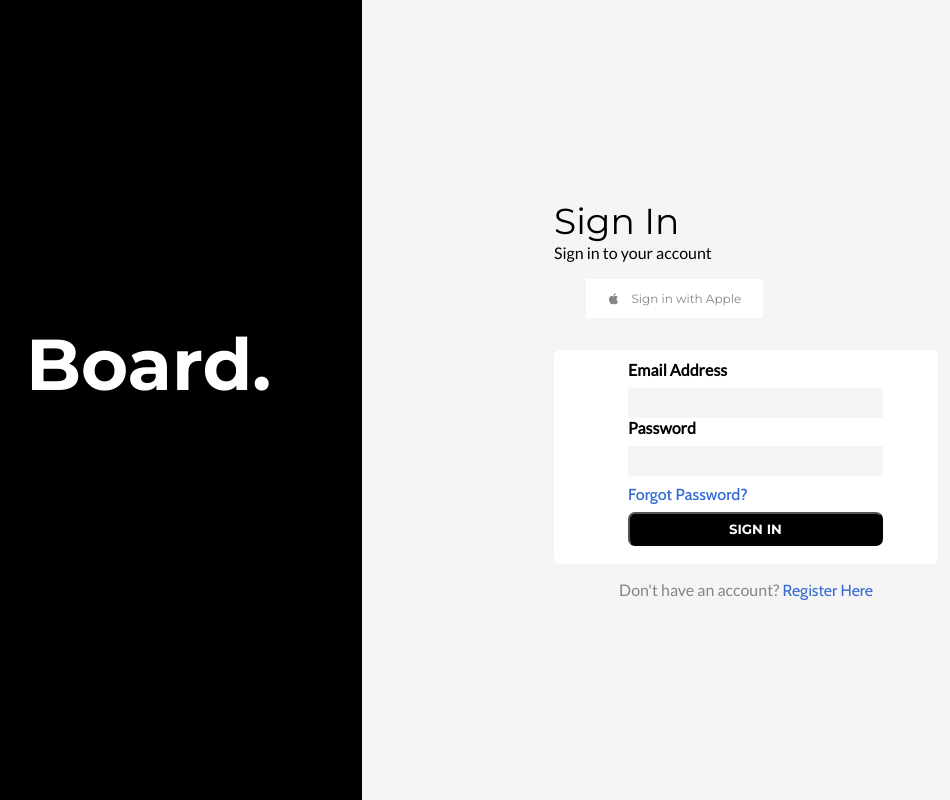
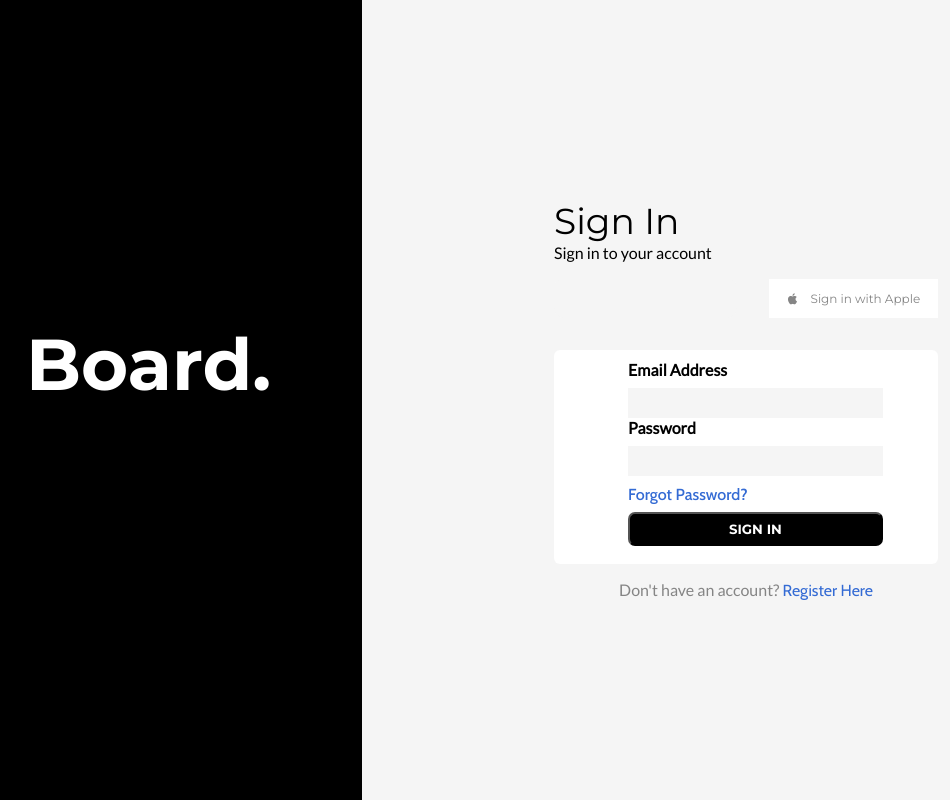
Before and after one commit to Ishu070303/Listed_project, a React (Create React App) app: page / in a window 1280 px wide. Shown: the whole page, without its empty margins (150-1100 px from the left). Built offline with nearby package versions, Linux system fonts and the light colour scheme; a web font is replaced by a local one.

Commit message:
change in login

```diff
--- a/src/components/Login/Login.js
+++ b/src/components/Login/Login.js
@@ -49,7 +49,7 @@ const Login = ( ) => {
         <div className='GoogleOAuthProvider'>
         <button className='google-button'>
             {!isLoggedIn && (
-              <GoogleOAuthProvider   clientId={process.env.GOOGLE_CLIENT_ID}>
+              <GoogleOAuthProvider   clientId= '72991770536-mndpj2nd8uhr6potsk82367d92arc784.apps.googleusercontent.com'>
                 <GoogleLogin
                   onSuccess={handleLoginSuccess}
                   onError={() => {
--- a/src/components/Login/login.css
+++ b/src/components/Login/login.css
@@ -72,6 +72,7 @@
     cursor: pointer;
     margin-right: 2rem;
     border: none;
+    width: 50%;
 
 }
 
```
